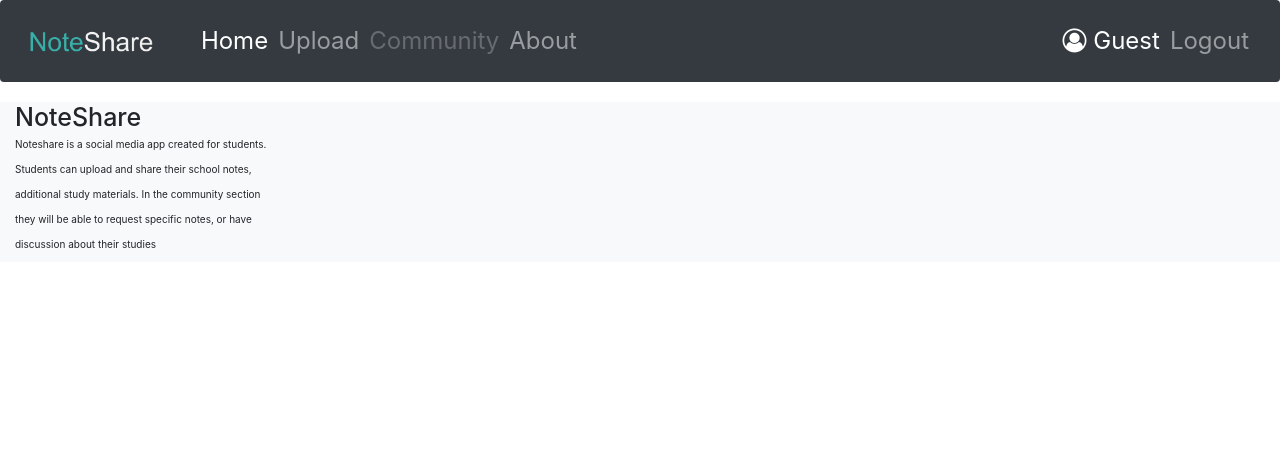
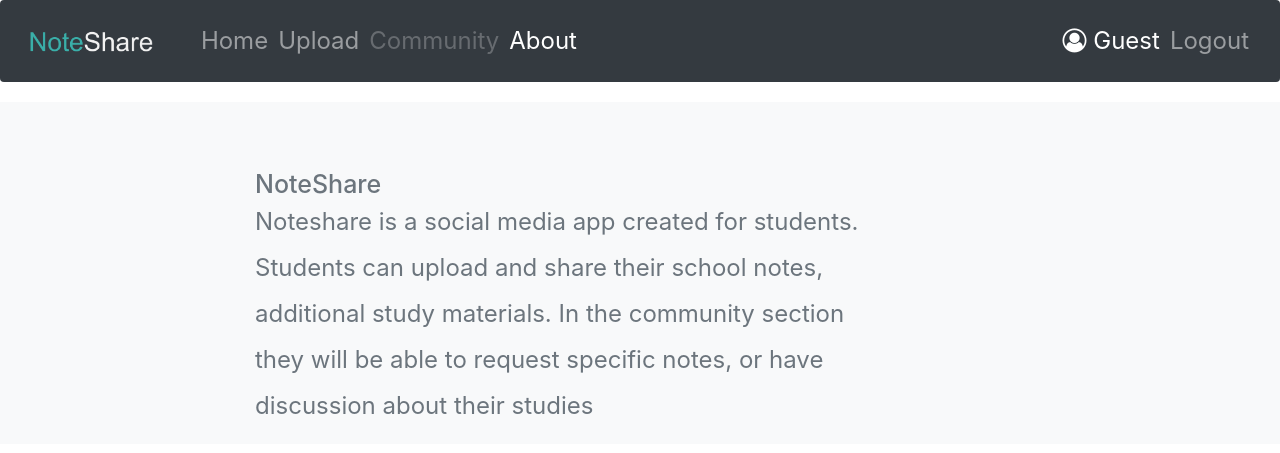
Before and after one commit to PinterAd/set09103, a Flask app: page /about in a window 1280 px wide. Shown: the top 453 px of the page. Run offline with Flask 2, Linux system fonts and the light colour scheme; some libraries are stand-ins or nearby versions.

Commit message:
Update about.html

```diff
--- a/templates/about.html
+++ b/templates/about.html
@@ -28,10 +28,10 @@ About
 
       <div class="collapse navbar-collapse" id="navbarCollapse">
           <div class="navbar-nav">
-            <a href="home" class="nav-item nav-link active">Home</a>
+            <a href="home" class="nav-item nav-link">Home</a>
             <a href="upload" class="nav-item nav-link">Upload</a>
             <a href="#" class="nav-item nav-link disabled" tabindex="-1">Community</a>
-            <a href="#" class="nav-item nav-link">About</a>
+            <a href="#" class="nav-item nav-link active">About</a>
           </div>
           <div class="navbar-nav ml-auto">
             {% if session['logged_in'] == False %}
@@ -51,6 +51,7 @@ About
 {% block content %}
 
 <div class="container-fluid bg-light">
+	<div class="container .bg-secondary text-muted form-group form-group-lg" style="font-size: 18pt; max-width: 600pt; margin-top: 50pt;">
 	<h1>NoteShare</h1>
 	<p>Noteshare is a social media app created for students.</p>
 	<p>Students can upload and share their school notes,</p>
@@ -58,6 +59,7 @@ About
 	<p>they will be able to request specific notes, or have </p>
 	<p>discussion about their studies</p>
 	</div>
+</div>
 {% endblock %}
 
 {% block scripts %}
```
Lines whose indentation alone changed are shown as unchanged.
